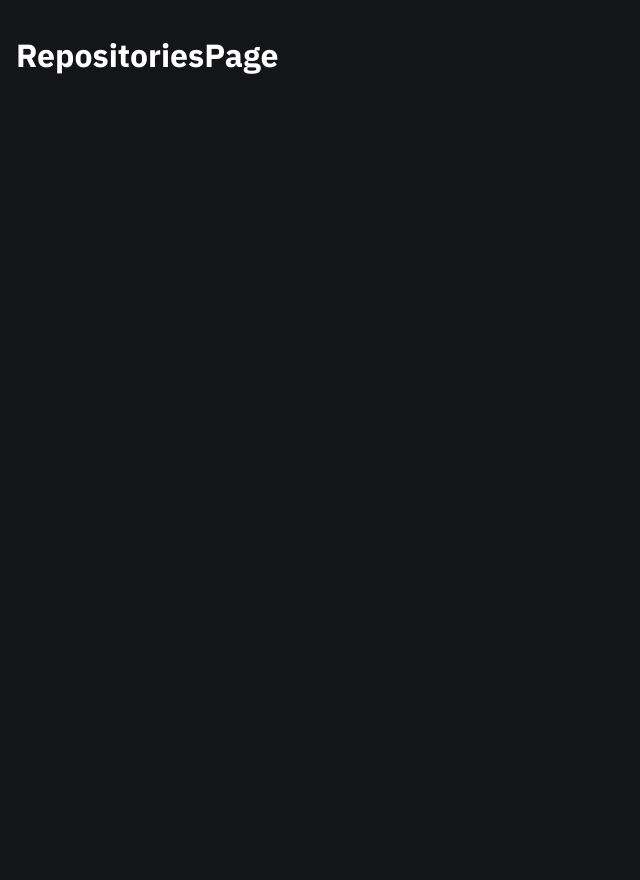
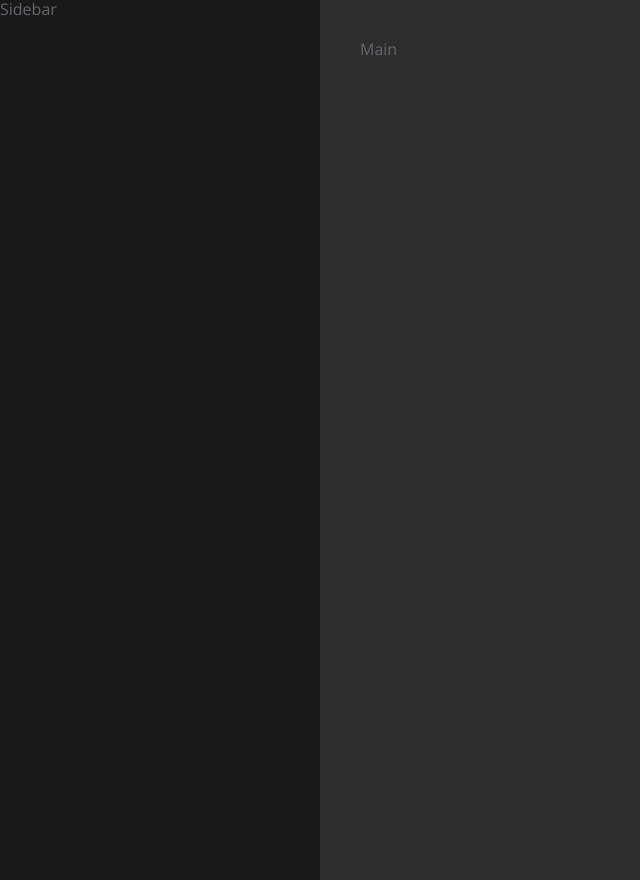
Before and after one commit to velooso/api-github, a React (Create React App) app: page /repositories in a window 1280 px wide. Shown: the whole page, without its empty margins (0-640 px from the left). Before the commit the page ends 800 px from the top, so only its background shows below. Built offline with nearby package versions, Linux system fonts and the light colour scheme.

Commit message:
repositories pages created

```diff
--- a/package.json
+++ b/package.json
@@ -46,6 +46,7 @@
     ]
   },
   "devDependencies": {
+    "@babel/plugin-proposal-private-property-in-object": "^7.21.11",
     "eslint": "^8.57.0",
     "eslint-config-airbnb": "^19.0.4",
     "eslint-config-prettier": "^8.10.0",
--- a/src/pages/RepositoriesPage/index.js
+++ b/src/pages/RepositoriesPage/index.js
@@ -1,7 +1,17 @@
   import React from 'react';
+  import { Container, Sidebar, Main } from './style';
 
   function RepositoriesPage() {
-   return <h1>RepositoriesPage</h1>
+    return(
+    <Container>
+      <Sidebar>
+        Sidebar
+      </Sidebar>
+      <Main>
+        Main
+      </Main>
+    </Container>
+    );
   }
 
   export default RepositoriesPage;
--- a/src/pages/RepositoriesPage/style.js
+++ b/src/pages/RepositoriesPage/style.js
@@ -0,0 +1,32 @@
+import styled from "styled-components";
+
+export const Container = styled.main`
+  display: flex;
+  min-height: 100vh;
+
+  @media screen and (max-width: ${(props) => props.theme.breakpoints.md}){
+    flex-direction: column;
+  }
+`;
+
+export const Sidebar = styled.aside`
+  background: ${(props) => props.theme.colors.background};
+  min-width: 20rem;
+  max-height: 100%;
+  overflow-y: hidden;
+`;
+
+export const Main = styled.section`
+  background-color: ${(props) => props.theme.colors.container};
+  width: 100%;
+  height: 100vh;
+  overflow-y: hidden;
+  padding: 40px;
+
+  @media screen and (max-width: ${(props) => props.theme.breakpoints.md}){
+    height: 100%;
+  }
+    @media screen and (max-width: ${(props) => props.theme.breakpoints.sm}){
+    padding: 40px 20px;
+  }
+  `;
--- a/src/styles/global.js
+++ b/src/styles/global.js
@@ -8,7 +8,6 @@ export const GlobalStyle = createGlobalStyle`
     background: ${(props) => props.theme.colors.gray900};
     color: ${(props) => props.theme.colors.gray600};
     font-family: ${(props) => props.theme.fontFamily.sans};
-    padding: 1rem;
   }
 
   h1, h2, h3, h4, h5, h6 {
```
Also changed, not shown: .eslintrc.js, 1 other file (tests, documents, lock files or other folders).
